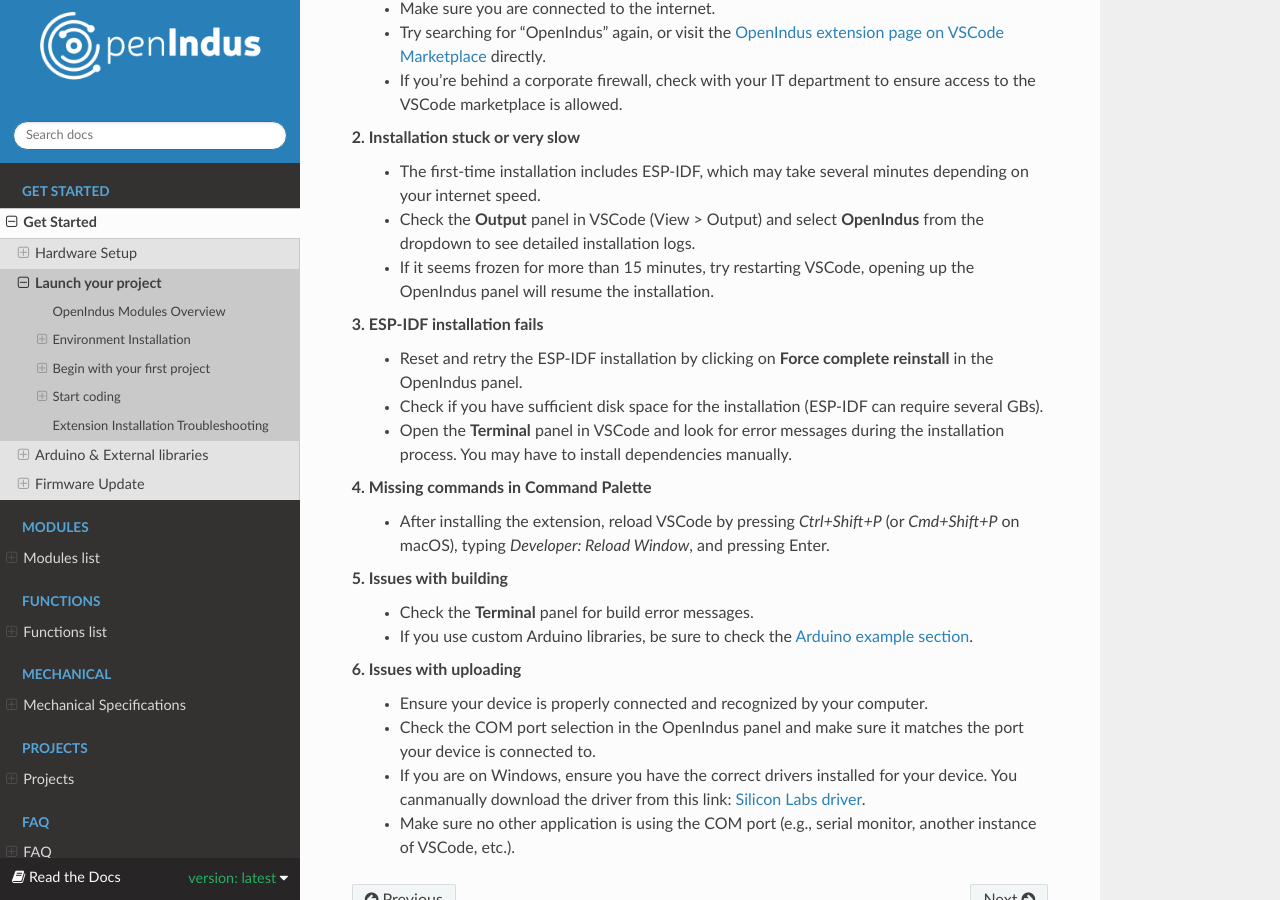
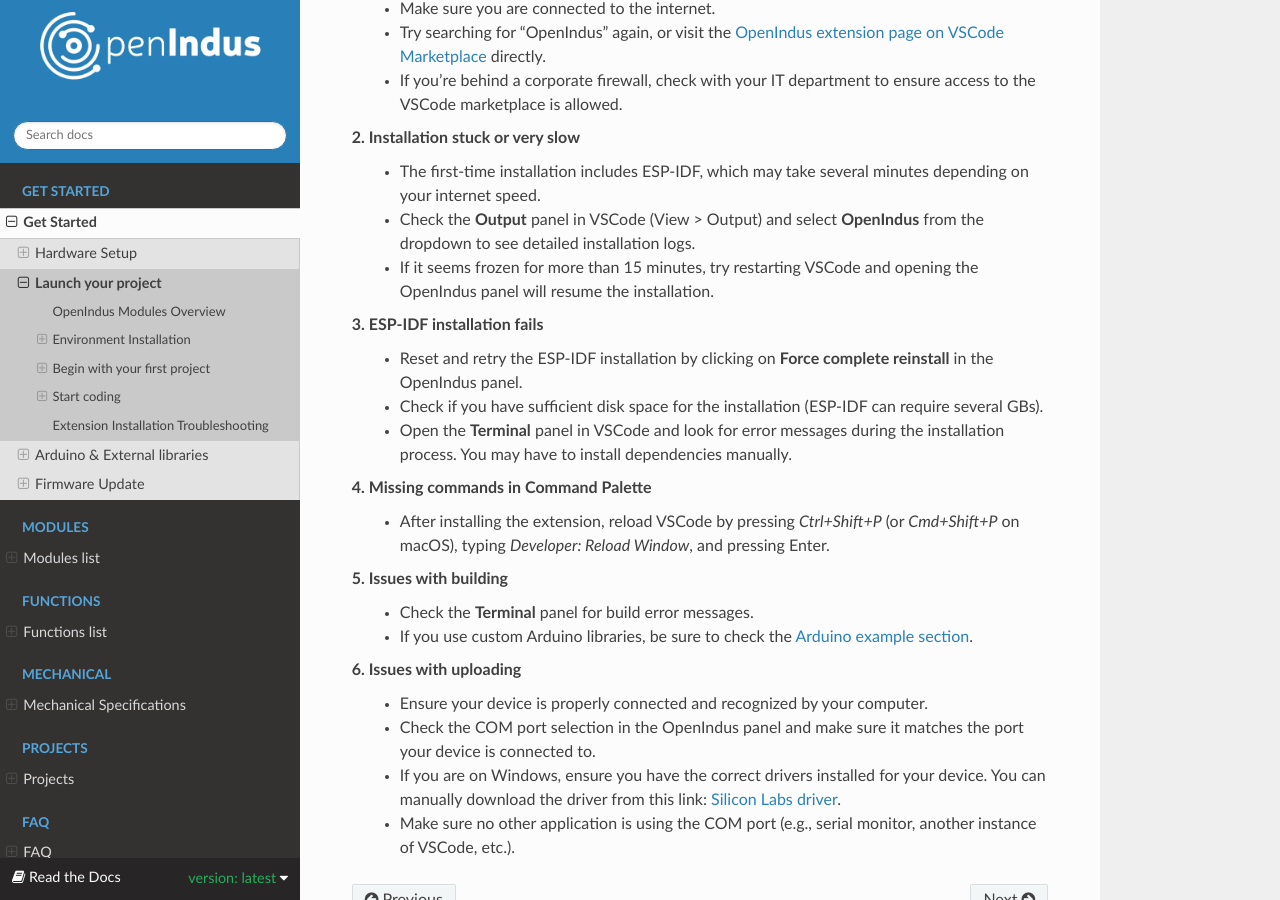
Before and after one commit to openindus/oi-firmware, a Sphinx documentation site: the page built from docs/source/get_started/launch_project.rst, in a window 1280 px wide and 900 px high, scrolled down 9831 px. Built offline with Sphinx 7.4.7 and the Read the Docs theme 3.1.0, drawn with Linux system fonts in a browser that asks for light colours; some of the changed text lies outside the part shown.

Commit message:
fix typos

```diff
--- a/docs/source/get_started/launch_project.rst
+++ b/docs/source/get_started/launch_project.rst
@@ -333,7 +333,7 @@
 **2. Installation stuck or very slow**
     - The first-time installation includes ESP-IDF, which may take several minutes depending on your internet speed.
     - Check the **Output** panel in VSCode (View > Output) and select **OpenIndus** from the dropdown to see detailed installation logs.
-    - If it seems frozen for more than 15 minutes, try restarting VSCode, opening up the OpenIndus panel will resume the installation.
+    - If it seems frozen for more than 15 minutes, try restarting VSCode and opening the OpenIndus panel will resume the installation.
 
 **3. ESP-IDF installation fails**
     - Reset and retry the ESP-IDF installation by clicking on **Force complete reinstall** in the OpenIndus panel.
@@ -350,5 +350,5 @@
 **6. Issues with uploading**
     - Ensure your device is properly connected and recognized by your computer.
     - Check the COM port selection in the OpenIndus panel and make sure it matches the port your device is connected to.
-    - If you are on Windows, ensure you have the correct drivers installed for your device. You canmanually download the driver from this link: `Silicon Labs driver <https://www.silabs.com/developers/usb-to-uart-bridge-vcp-drivers>`_.
+    - If you are on Windows, ensure you have the correct drivers installed for your device. You can manually download the driver from this link: `Silicon Labs driver <https://www.silabs.com/developers/usb-to-uart-bridge-vcp-drivers>`_.
     - Make sure no other application is using the COM port (e.g., serial monitor, another instance of VSCode, etc.).
```
Also changed, not shown: other parts of docs/source/get_started/launch_project.rst (+1 -1 lines).
